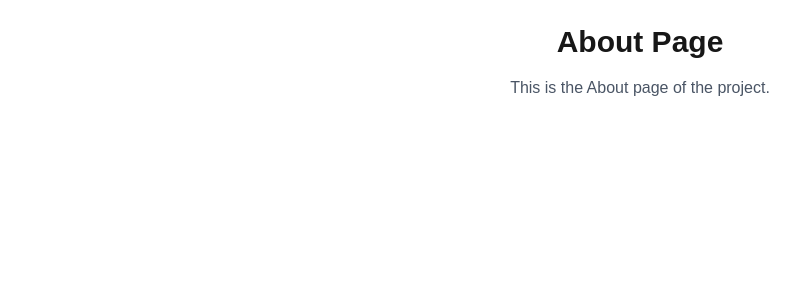
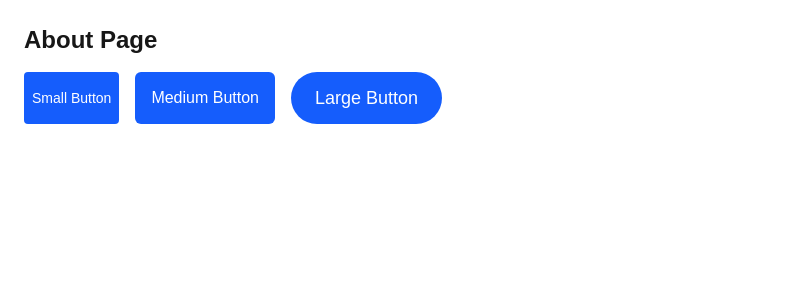
Before and after one commit to Pelumi0808/alx-project-0x02-setup, a Next.js app: page /about in a window 1280 px wide. Shown: the top 300 px of the page, without its empty margins (0-805 px from the left). Built offline with nearby package versions, Linux system fonts and the light colour scheme.

Commit message:
Task 5: Created reusable Button component and used on /about page

```diff
--- /dev/null
+++ b/components/common/Button.tsx
@@ -0,0 +1,15 @@
+import { ButtonProps } from '@/interfaces';
+
+export default function Button({ text, size, shape }: ButtonProps) {
+  const sizeClasses = {
+    small: 'px-2 py-1 text-sm',
+    medium: 'px-4 py-2 text-base',
+    large: 'px-6 py-3 text-lg',
+  };
+
+  return (
+    <button className={`${sizeClasses[size]} ${shape} bg-blue-600 text-white`}>
+      {text}
+    </button>
+  );
+}
--- a/interfaces/index.ts
+++ b/interfaces/index.ts
@@ -4,3 +4,8 @@
   title: string;
   content: string;
 }
+export interface ButtonProps {
+  text: string;
+  size: 'small' | 'medium' | 'large';
+  shape: 'rounded-sm' | 'rounded-md' | 'rounded-full';
+}
--- a/pages/about.tsx
+++ b/pages/about.tsx
@@ -1,10 +1,17 @@
 // pages/about.tsx
+
+import Button from '@/components/common/Button';
 
 export default function AboutPage() {
   return (
-    <main className="p-6 text-center">
-      <h1 className="text-3xl font-bold">About Page</h1>
-      <p className="mt-4 text-gray-600">This is the About page of the project.</p>
+    <main className="p-6 space-y-4">
+      <h1 className="text-2xl font-bold">About Page</h1>
+
+      <div className="flex gap-4 flex-wrap">
+        <Button text="Small Button" size="small" shape="rounded-sm" />
+        <Button text="Medium Button" size="medium" shape="rounded-md" />
+        <Button text="Large Button" size="large" shape="rounded-full" />
+      </div>
     </main>
   );
 }
```
